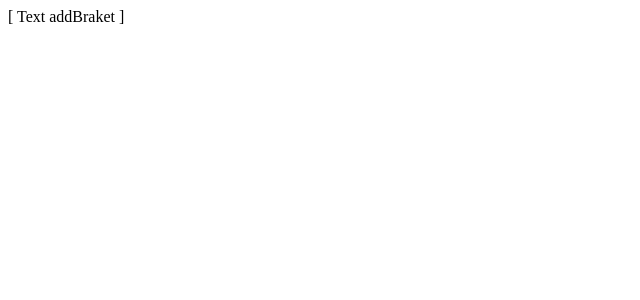
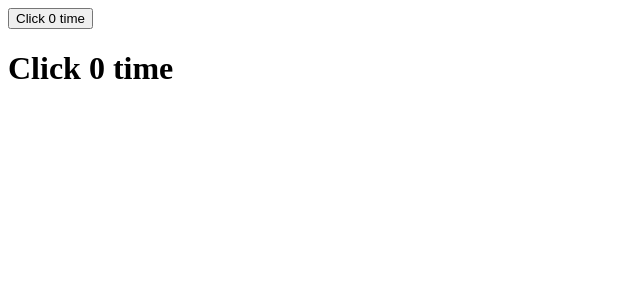
Before and after one commit to DipanSamadder/react-vite-project-basic, a React (Vite) app: page / in a window 1280 px wide. Shown: the top 300 px of the page, without its empty margins (0-640 px from the left). Built offline with nearby package versions, Linux system fonts and the light colour scheme.

Commit message:
Higher Order Component

```diff
--- a/src/App.tsx
+++ b/src/App.tsx
@@ -1,19 +1,12 @@
 
-import Emoji from './components/composition/Emoji';
-import Braket from './components/composition/Braket';
-import Text from './components/composition/Text';
+import ClickCounter from './components/ClickCounter';
+import HoverCounter from './components/HoverCounter';
 
 function App() {
   return (
     <div>
-      <Emoji>
-        {({addEmoji}) =>
-          <Braket>
-            {({addBraket}) => <Text addBraket={addBraket}/>}
-          </Braket>
-        }
-
-      </Emoji>
+      <ClickCounter/>
+      <HoverCounter/>
     </div>
   )
 }
--- /dev/null
+++ b/src/components/ClickCounter.jsx
@@ -0,0 +1,13 @@
+import withCounter from "./HOC/withCounter";
+
+
+const ClickCounter = (props)=> {
+    const {counter, incrementCount} = props;
+    return (
+        <div>
+            <button onClick={incrementCount}>Click {counter} time</button>
+        </div>
+    );
+}
+
+export default withCounter(ClickCounter);
--- /dev/null
+++ b/src/components/HOC/withCounter.jsx
@@ -0,0 +1,24 @@
+import React from "react";
+
+const withCounter = (OrginalComponent)=> {
+    class NewComponent extends React.Component{
+        state = {
+            counter: 0
+        }
+
+        handleClick = ()=>{
+            this.setState((preState)=>({
+                counter: preState.counter +1
+            }));
+        }
+
+        render(){
+            const {counter} = this.state;
+            return <OrginalComponent counter={counter} incrementCount={this.handleClick}/>
+        }
+    }
+    return NewComponent;
+
+}
+
+export default withCounter;
--- /dev/null
+++ b/src/components/HoverCounter.jsx
@@ -0,0 +1,13 @@
+import withCounter from "./HOC/withCounter";
+
+
+const HoverCounter = (props)=> {
+    const {counter, incrementCount} = props;
+    return (
+        <div>
+            <h1 onMouseOver={incrementCount}>Click {counter} time</h1>
+        </div>
+    );
+}
+
+export default withCounter(HoverCounter);
```
Also changed, not shown: src/components/calculator/BowllingVerdrict.tsx (renamed from src/components/BowllingVerdrict.tsx), src/components/calculator/Button.tsx (renamed from src/components/Button.tsx), src/components/calculator/Calculator.tsx (renamed from src/components/Calculator.tsx), src/components/calculator/Clock.tsx (renamed from src/components/Clock.tsx), src/components/calculator/ClockList.tsx (renamed from src/components/ClockList.tsx), src/components/calculator/TemparatureInput.tsx (renamed from src/components/TemparatureInput.tsx).
